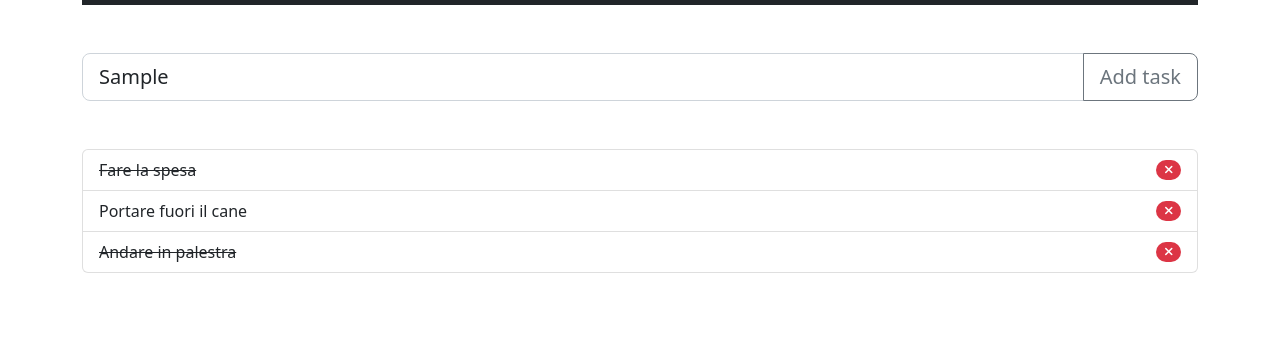
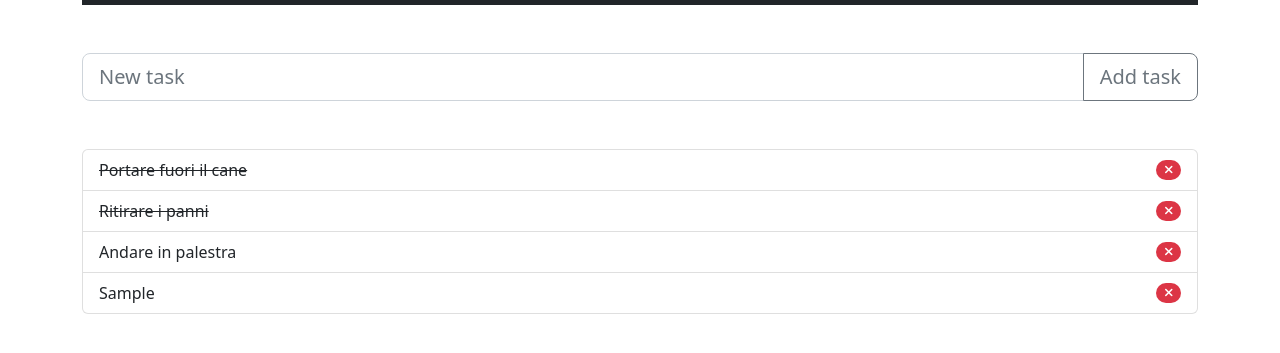
Before and after one commit to Gianmarco-Leone/vue-todolist, a plain HTML site: page index.html in a window 1280 px wide. Both pictures are taken after typing "Sample" into the empty fields and a click on the button "Add task". Shown: the part 51-404 px from the top of the page. Drawn offline with nearby package versions, Linux system fonts and the light colour scheme.

Commit message:
milestone 3: reactive input tag

```diff
--- a/index.html
+++ b/index.html
@@ -53,11 +53,14 @@
             placeholder="New task"
             aria-label="New task"
             aria-describedby="button-addon2"
+            v-model="newTask.text"
+            @keyUp.enter="addTask()"
           />
           <button
             class="btn btn-outline-secondary"
             type="button"
             id="button-addon2"
+            @click="addTask()"
           >
             Add task
           </button>
--- a/js/app.js
+++ b/js/app.js
@@ -27,21 +27,31 @@ const app = Vue.createApp({
     return {
       tasks: [
         {
-          text: "Fare la spesa",
+          text: "Portare fuori il cane",
           done: true,
         },
         {
-          text: "Portare fuori il cane",
-          done: false,
+          text: "Ritirare i panni",
+          done: true,
         },
         {
           text: "Andare in palestra",
-          done: true,
+          done: false,
         },
       ],
+      newTask: {
+        text: "",
+      },
     };
   },
   methods: {
+    // MILESTONE 3 - Recupero valore scritto nell'input, lo inserisco in un oggetto non "proxy" e lo aggiungo alla lista dei tasks, infine svuoto l'input tag
+    addTask() {
+      const newInsertTask = { text: this.newTask.text };
+      this.tasks.push(newInsertTask);
+      this.newTask.text = "";
+    },
+    // MILESTONE 2 - Creo una funzione per rimuovere elemento dalla lista
     removeTask(i) {
       this.tasks.splice(i, 1);
     },
```
